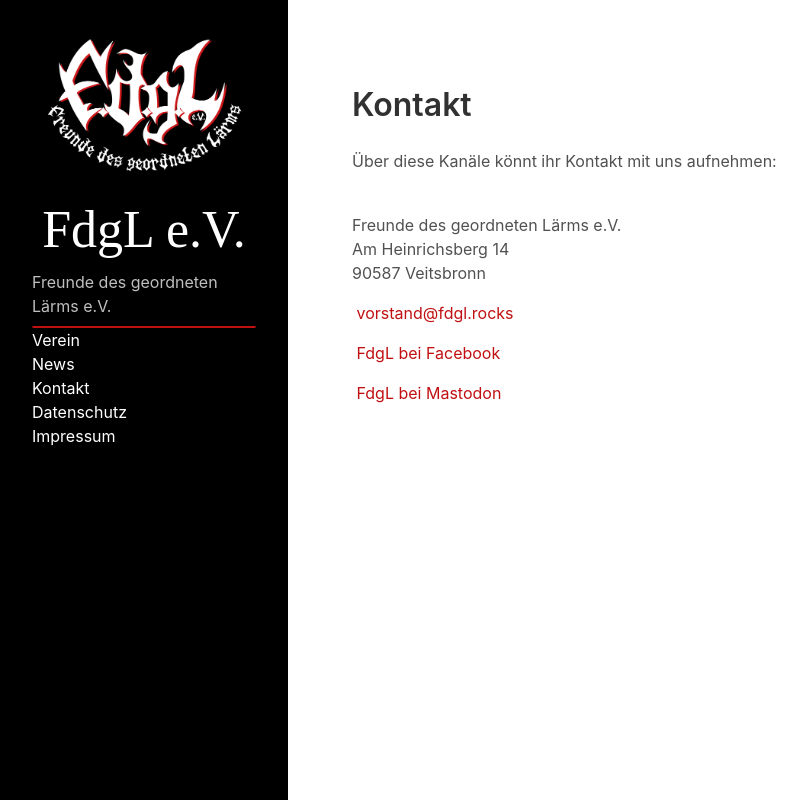
After one commit to F-D-G-L/fdgl-homepage, a Flask app: template templates/kontakt.html in a window 1280 px wide. The commit adds this page. Shown: the whole page, without its empty margins (0-807 px from the left). Run offline with Flask 2, Linux system fonts and the light colour scheme; the template is opened without the code that fills it, so the values that code supplies are empty; parts of the project's set-up code (start-up, migrations or seed data) failed here and were passed over.

Commit message:
Added a static contact page.

```diff
--- a/app.py
+++ b/app.py
@@ -50,6 +50,11 @@ def verein():
     return render_template('verein.html')
 
 
+@app.route('/kontakt.html')
+def kontakt():
+    return render_template('kontakt.html')
+
+
 @app.route('/datenschutz.html')
 def datenschutz():
     return render_template('datenschutz.html')
--- /dev/null
+++ b/templates/kontakt.html
@@ -0,0 +1,22 @@
+{% extends "template.html" %}
+{% block title %}Kontakt{% endblock %}
+{% block content %}
+    <p>
+    Über diese Kanäle könnt ihr Kontakt mit uns aufnehmen:
+    </p>
+    <p>
+    <i class="fas fa-envelope"></i><br/>
+    Freunde des geordneten Lärms e.V.<br/>
+    Am Heinrichsberg 14<br/>
+    90587 Veitsbronn<br/>
+    </p>
+     <p>
+         <i class="fas fa-at"></i>&nbsp;<a href="mailto:vorstand@fdgl.rocks">vorstand@fdgl.rocks</a>
+     </p>
+     <p>
+         <i class="fab fa-facebook"></i>&nbsp;<a href="https://www.facebook.com/Fdgl-Freunde-des-geordneten-Lärms-eV-331258777731606/">FdgL bei Facebook</a>
+     </p>
+     <p>
+         <i class="fab fa-mastodon"></i>&nbsp;<a href="https://metalhead.club/@FDGL">FdgL bei Mastodon</a>
+     </p>
+{% endblock %}
--- a/templates/template.html
+++ b/templates/template.html
@@ -25,6 +25,7 @@
         <nav id="sidebar-nav-links">
         <a class="page-link" href="{{ url_for('verein') }}">Verein</a>
         <a class="page-link" href="{{ url_for('index') }}">News</a>
+        <a class="page-link" href="{{ url_for('kontakt') }}">Kontakt</a>
         <a class="page-link" href="{{ url_for('datenschutz') }}">Datenschutz</a>
         <a class="page-link" href="{{ url_for('impressum') }}">Impressum</a>
       </nav>
```
